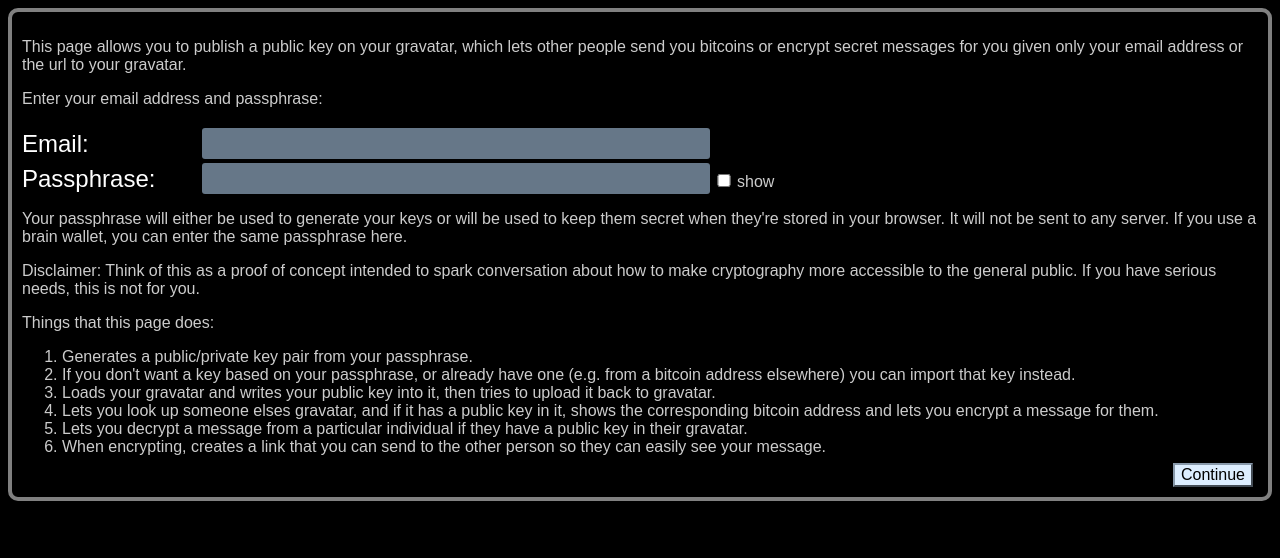
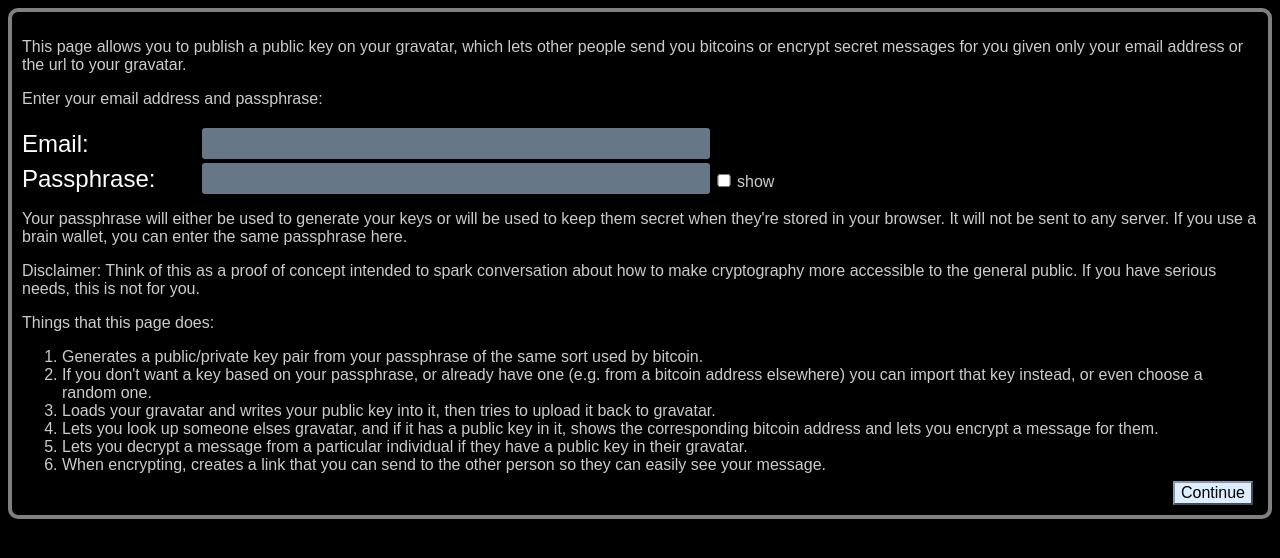
Before and after one commit to kybernetikos/VisualSecrecy, a plain HTML site: page index.html in a window 1280 px wide. Drawn offline with Linux system fonts and the light colour scheme.

Commit message:
improved description

```diff
--- a/index.html
+++ b/index.html
@@ -39,9 +39,9 @@
 		</p>
 		<p>Things that this page does:
 		<ol><li>
-			Generates a public/private key pair from your passphrase.
+			Generates a public/private key pair from your passphrase of the same sort used by bitcoin.
 		</li><li>
-			If you don't want a key based on your passphrase, or already have one (e.g. from a bitcoin address elsewhere) you can import that key instead.
+			If you don't want a key based on your passphrase, or already have one (e.g. from a bitcoin address elsewhere) you can import that key instead, or even choose a random one.
 		</li><li>
 			Loads your gravatar and writes your public key into it, then tries to upload it back to gravatar.
 		</li><li>
```
